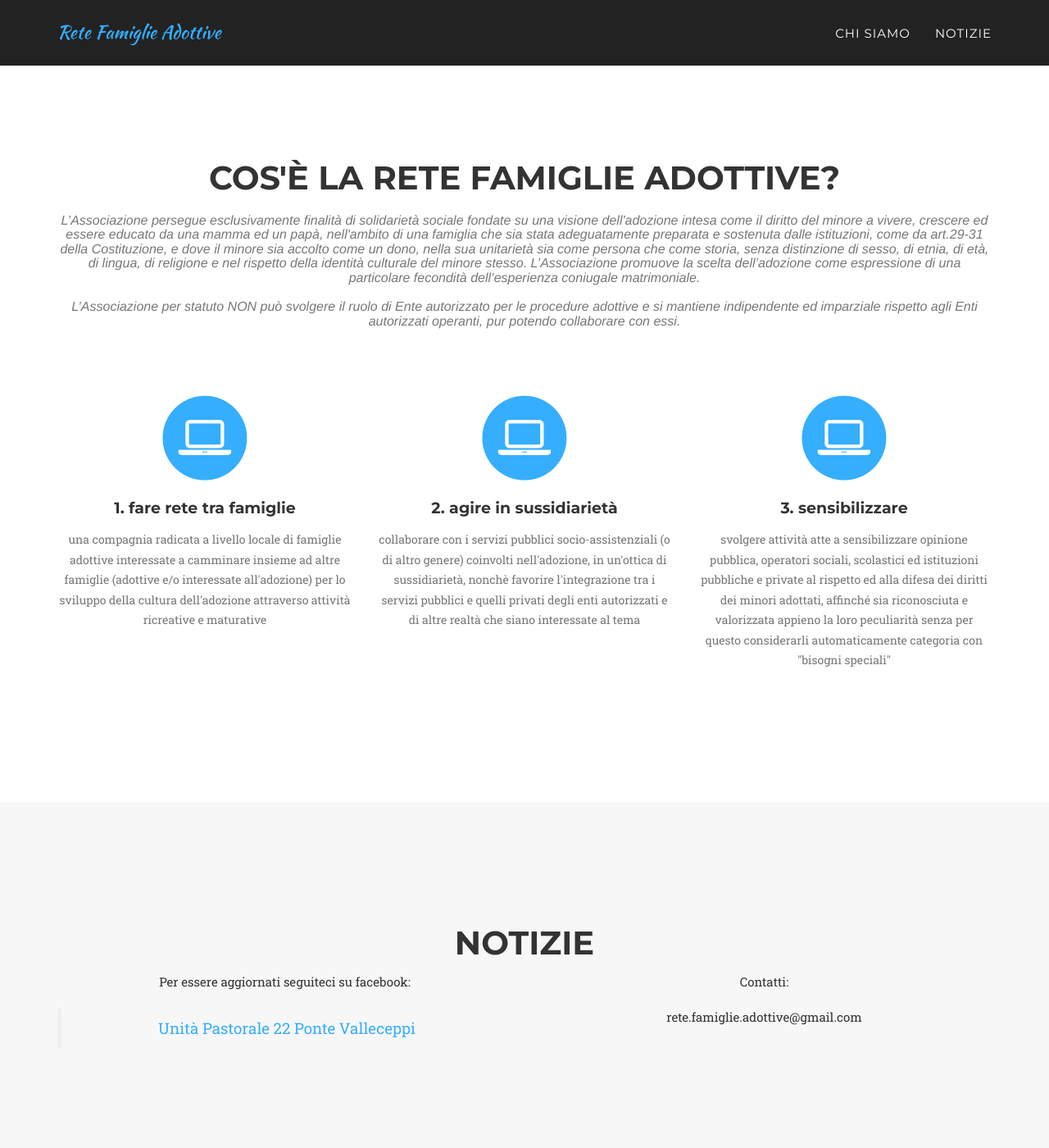
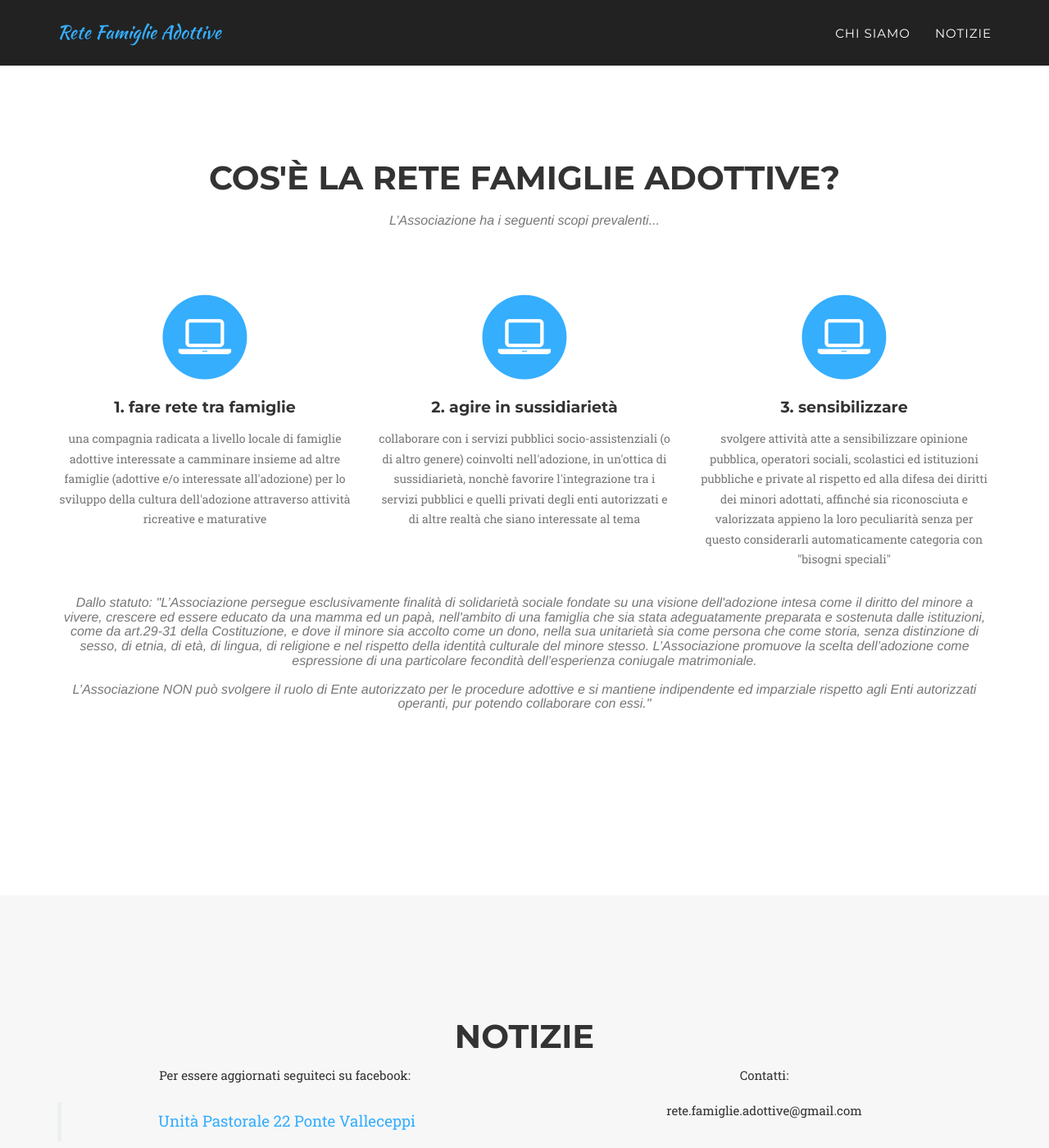
Before and after one commit to ggentili/rfa, a Jekyll site: the page built from index.html, in a window 1280 px wide and 1400 px high, scrolled down 713 px. Shown: the whole window at 82% size. Built offline with Jekyll 4.4.1, drawn with Linux system fonts in a browser that asks for light colours; some web fonts are replaced; part of the change alters nothing that is shown.

Commit message:
Update services.html

```diff
--- a/_includes/services.html
+++ b/_includes/services.html
@@ -5,18 +5,7 @@
                 <div class="col-lg-12 text-center">
                     <h2 class="section-heading">Cos'è la Rete Famiglie Adottive?</h2>
                     <h3 class="section-subheading text-muted">
-L’Associazione persegue esclusivamente finalità di solidarietà sociale fondate su una visione
-dell&#39;adozione intesa come il diritto del minore a vivere, crescere ed essere educato da una mamma ed
-un papà, nell&#39;ambito di una famiglia che sia stata adeguatamente preparata e sostenuta dalle
-istituzioni, come da art.29-31 della Costituzione, e dove il minore sia accolto come un dono, nella sua
-unitarietà sia come persona che come storia, senza distinzione di sesso, di etnia, di età, di lingua, di
-religione e nel rispetto della identità culturale del minore stesso. L’Associazione promuove la scelta
-dell’adozione come espressione di una particolare fecondità dell’esperienza coniugale matrimoniale.<br>
-<br>
-L’Associazione per statuto NON può svolgere il ruolo di Ente autorizzato per le procedure adottive e si mantiene
-indipendente ed imparziale rispetto agli Enti autorizzati operanti, pur potendo collaborare con essi.<br>
-<!br>
-<!img src="https://lh3.googleusercontent.com/InsYVkYxXuOdLGr0U5ukniJN93AvxfoNYKuPkO4gMZJOS_o2S8dqZ1MGu0cpJuekJd1MN8L0Vwcs2FO6jH6nUuplyXbqhA=w1024-h677-rw" title="rete famiglie adottive" alt="rete famiglie adottive" width="80%">
+L’Associazione ha i seguenti scopi prevalenti...
                     </h3>
                 </div>
             </div>
@@ -60,6 +49,26 @@ indipendente ed imparziale rispetto agli Enti autorizzati operanti, pur potendo
                     </p>
                 </div>
             </div>
+
+            <div class="row">
+                <div class="col-lg-12 text-center">
+                    <h3 class="section-subheading text-muted">
+Dallo statuto: "L’Associazione persegue esclusivamente finalità di solidarietà sociale fondate su una visione
+dell&#39;adozione intesa come il diritto del minore a vivere, crescere ed essere educato da una mamma ed
+un papà, nell&#39;ambito di una famiglia che sia stata adeguatamente preparata e sostenuta dalle
+istituzioni, come da art.29-31 della Costituzione, e dove il minore sia accolto come un dono, nella sua
+unitarietà sia come persona che come storia, senza distinzione di sesso, di etnia, di età, di lingua, di
+religione e nel rispetto della identità culturale del minore stesso. L’Associazione promuove la scelta
+dell’adozione come espressione di una particolare fecondità dell’esperienza coniugale matrimoniale.<br>
+<br>
+L’Associazione NON può svolgere il ruolo di Ente autorizzato per le procedure adottive e si mantiene
+indipendente ed imparziale rispetto agli Enti autorizzati operanti, pur potendo collaborare con essi."<br>
+<!br>
+<!img src="https://lh3.googleusercontent.com/InsYVkYxXuOdLGr0U5ukniJN93AvxfoNYKuPkO4gMZJOS_o2S8dqZ1MGu0cpJuekJd1MN8L0Vwcs2FO6jH6nUuplyXbqhA=w1024-h677-rw" title="rete famiglie adottive" alt="rete famiglie adottive" width="80%">
+                    </h3>
+                </div>
+            </div>
+
 <!--
             <div class="row text-center">
                 <div class="col-md-4">
```
